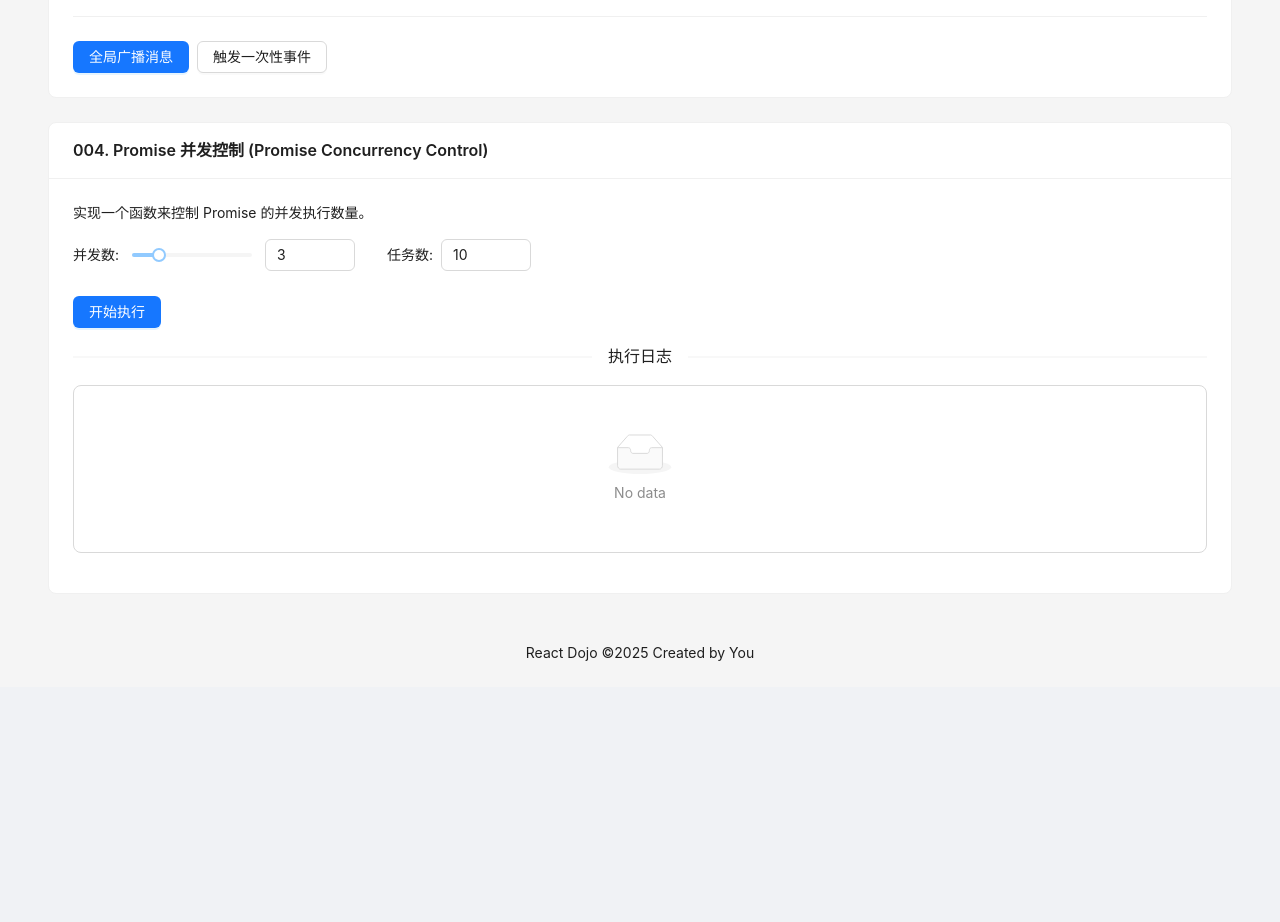
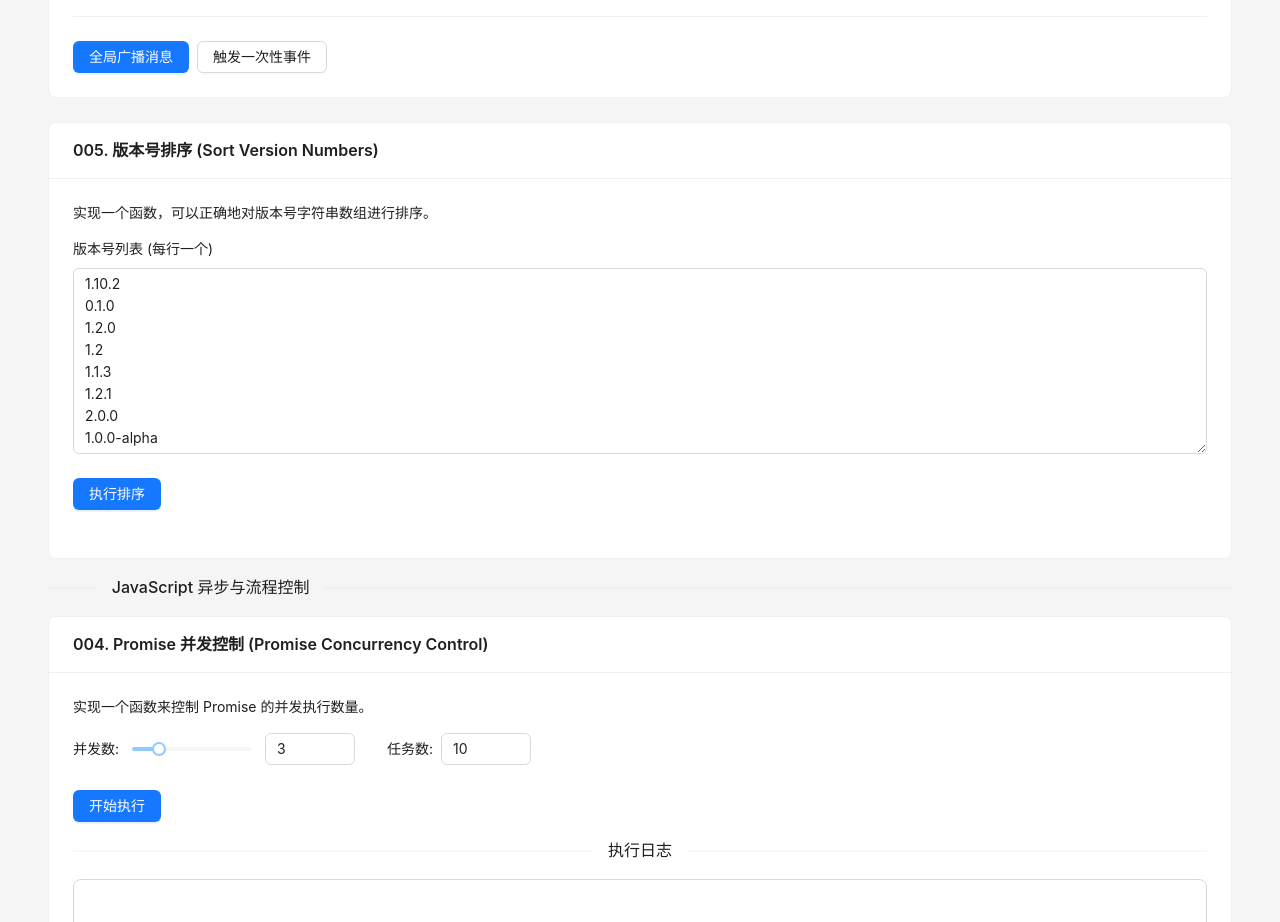
Before and after one commit to az9zz/react-dojo, a React (Vite) app: page /interview in a window 1280 px wide. Shown: the part 2280-3202 px from the top of the page. Before the commit the page ends 2967 px from the top, so only its background shows below. Built offline with nearby package versions, Linux system fonts and the light colour scheme.

Commit message:
feat(interview): 版本号排序

```diff
--- /dev/null
+++ b/src/interview/006-sort-version-numbers/index.tsx
@@ -0,0 +1,82 @@
+// src/interview/005-sort-version-numbers/index.tsx
+import React, { useState } from 'react'
+import { Card, Button, Typography, Form, Alert, Space, Divider, List, Input } from 'antd'
+import { sortVersionNumbers } from './solution'
+
+const { Paragraph } = Typography
+const { TextArea } = Input
+
+const initialVersions = [
+  '1.10.2',
+  '0.1.0',
+  '1.2.0',
+  '1.2',
+  '1.1.3',
+  '1.2.1',
+  '2.0.0',
+  '1.0.0-alpha', // sort 会把这个放在前面
+].join('\n')
+
+export const SortVersionsComponent: React.FC = () => {
+  const [form] = Form.useForm()
+  const [sorted, setSorted] = useState<string[] | null>(null)
+  const [error, setError] = useState<string>('')
+
+  const handleRun = (values: { versions: string }) => {
+    try {
+      setError('')
+      setSorted(null)
+
+      // 将文本域中的每行转换为一个数组元素，并过滤掉空行
+      const versionsArray = values.versions.split('\n').filter((v) => v.trim() !== '')
+      if (versionsArray.length === 0) {
+        throw new Error('请输入至少一个版本号')
+      }
+
+      const sortedVersions = sortVersionNumbers(versionsArray)
+
+      setSorted(sortedVersions)
+    } catch (e: unknown) {
+      if (e instanceof Error) {
+        setError(e.message)
+      } else {
+        setError('发生未知错误。')
+      }
+    }
+  }
+
+  return (
+    <Card title="005. 版本号排序 (Sort Version Numbers)">
+      <Paragraph>实现一个函数，可以正确地对版本号字符串数组进行排序。</Paragraph>
+      <Form
+        form={form}
+        onFinish={handleRun}
+        layout="vertical"
+        initialValues={{ versions: initialVersions }}
+      >
+        <Form.Item name="versions" label="版本号列表 (每行一个)">
+          <TextArea rows={8} />
+        </Form.Item>
+        <Form.Item>
+          <Button type="primary" htmlType="submit">
+            执行排序
+          </Button>
+        </Form.Item>
+      </Form>
+
+      {(sorted || error) && (
+        <Space direction="vertical" style={{ width: '100%' }}>
+          <Divider>排序结果</Divider>
+          {sorted && (
+            <List
+              bordered
+              dataSource={sorted}
+              renderItem={(item) => <List.Item>{item}</List.Item>}
+            />
+          )}
+          {error && <Alert message={error} type="error" showIcon />}
+        </Space>
+      )}
+    </Card>
+  )
+}
--- /dev/null
+++ b/src/interview/006-sort-version-numbers/solution.ts
@@ -0,0 +1,38 @@
+// src/interview/005-sort-version-numbers/solution.ts
+
+/**
+ * 比较两个版本号字符串。
+ * @param v1 版本号字符串1
+ * @param v2 版本号字符串2
+ * @returns 1 如果 v1 > v2; -1 如果 v1 < v2; 0 如果 v1 === v2
+ */
+function compareVersions(v1: string, v2: string): number {
+  const parts1 = v1.split('.').map(Number)
+  const parts2 = v2.split('.').map(Number)
+
+  const maxLength = Math.max(parts1.length, parts2.length)
+
+  for (let i = 0; i < maxLength; i++) {
+    const num1 = parts1[i] || 0 // 如果段不存在，视为 0
+    const num2 = parts2[i] || 0
+
+    if (num1 > num2) {
+      return 1
+    }
+    if (num1 < num2) {
+      return -1
+    }
+  }
+
+  return 0
+}
+
+/**
+ * 对版本号数组进行排序
+ * @param versions 版本号字符串数组
+ * @returns 排序后的新数组
+ */
+export function sortVersionNumbers(versions: string[]): string[] {
+  // 创建一个副本进行排序，避免修改原始数组
+  return [...versions].sort(compareVersions)
+}
--- a/src/pages/InterviewPage/index.tsx
+++ b/src/pages/InterviewPage/index.tsx
@@ -6,6 +6,7 @@ import { FunctionCurryingComponent } from '../../interview/002-function-curryin'
 import { DeepCloneComponent } from '../../interview/003-deep-clone'
 import { EventEmitterComponent } from '../../interview/004-event-emitter'
 import { PromisePoolComponent } from '../../interview/005-promise-concurrency-control'
+import { SortVersionsComponent } from '../../interview/006-sort-version-numbers'
 
 const { Title } = Typography
 
@@ -22,6 +23,8 @@ const InterviewPage: React.FC = () => {
       <div style={{ marginTop: '24px' }} />
       <EventEmitterComponent />
       <div style={{ marginTop: '24px' }} />
+      <SortVersionsComponent />
+      <Divider orientation="left">JavaScript 异步与流程控制</Divider>
       <PromisePoolComponent />
     </div>
   )
```
Also changed, not shown: src/interview/006-sort-version-numbers/README.md (added).
